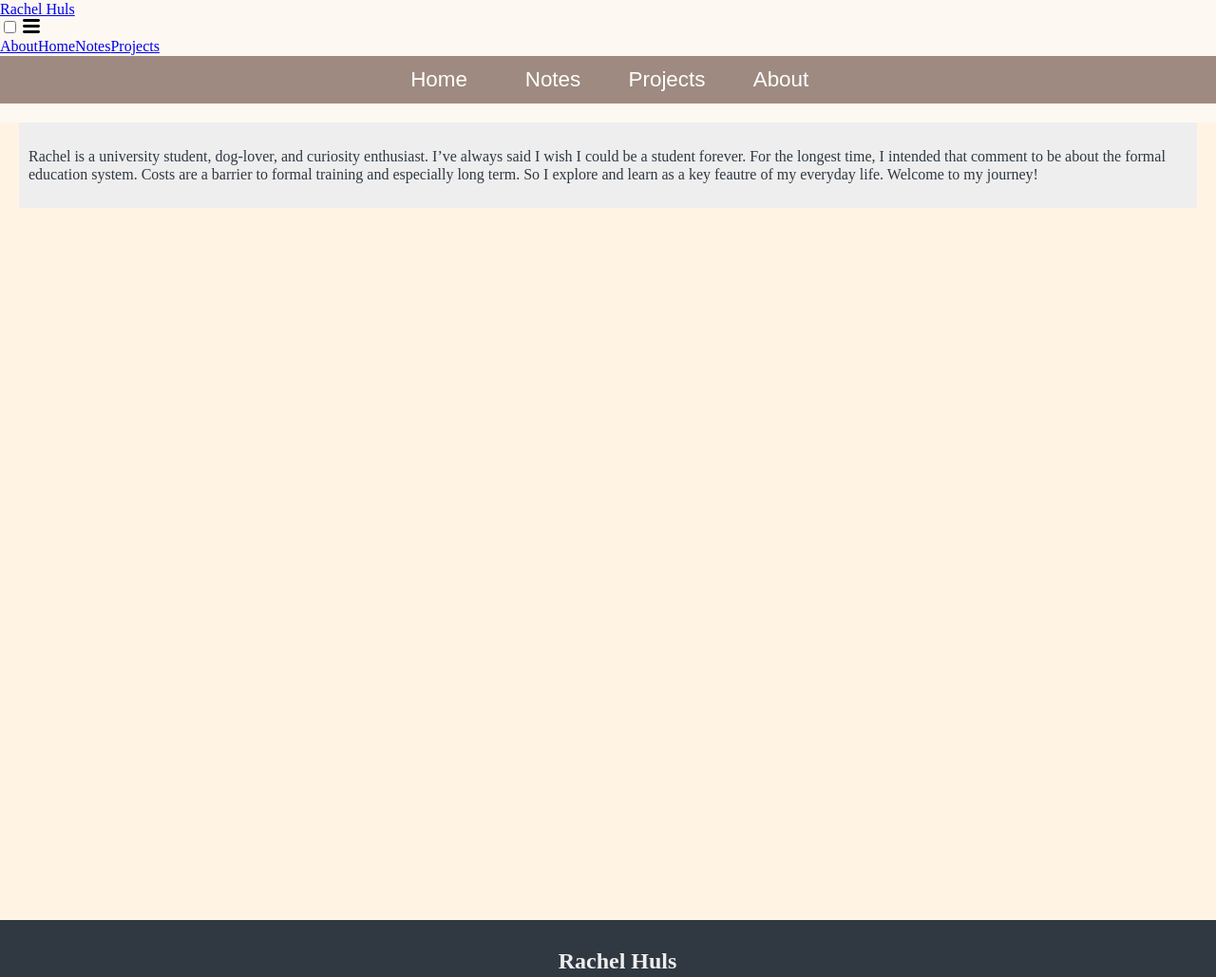
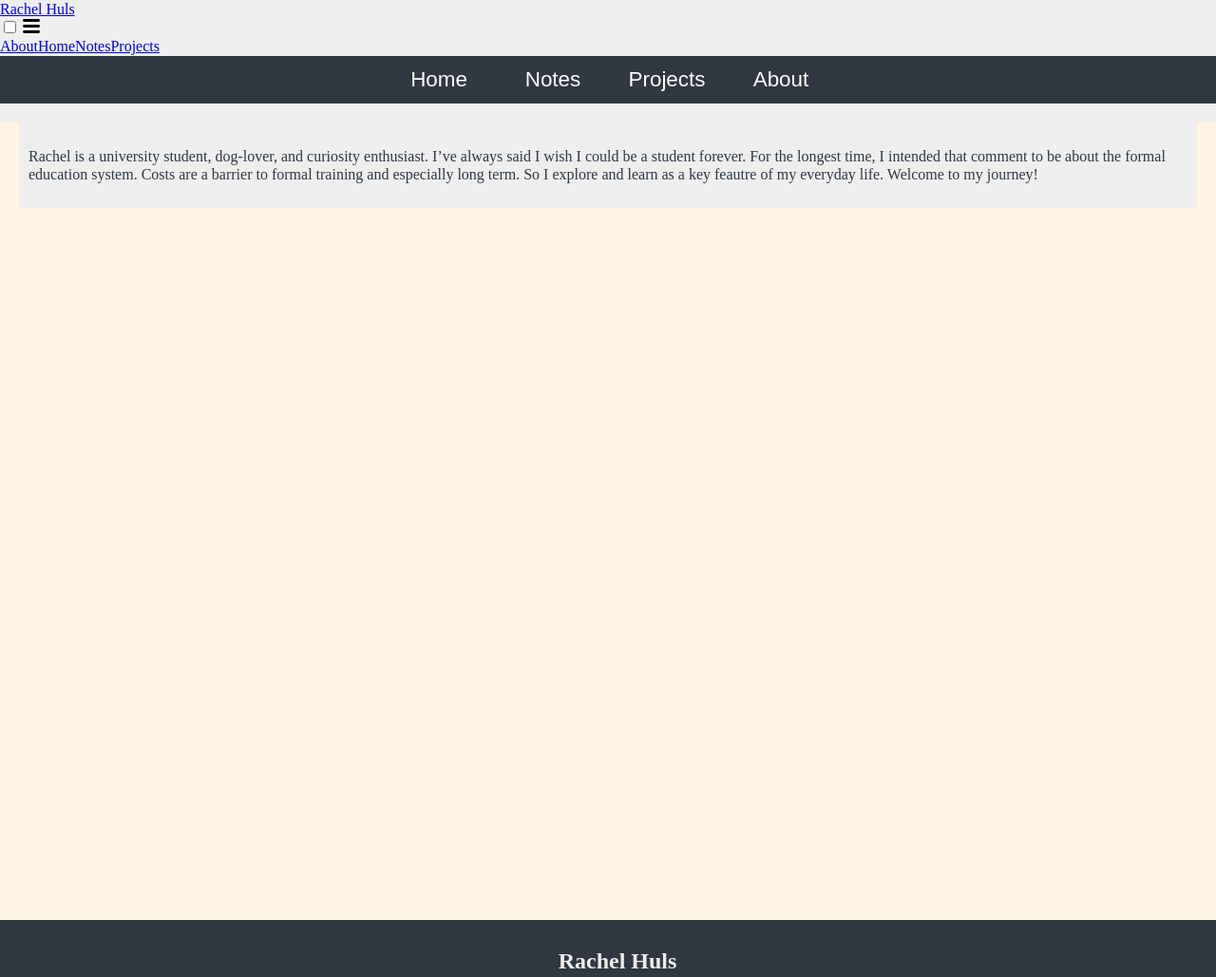
Before and after one commit to rachelhuls/rachelhuls.github.io, a Jekyll site: the page built from index.html, in a window 1280 px wide. Shown: the whole page at 95% size. Built offline with Jekyll 4.4.1, drawn with Linux system fonts in a browser that asks for light colours.

Commit message:
Update main.scss

```diff
--- a/_sass/main.scss
+++ b/_sass/main.scss
@@ -4,8 +4,8 @@
 .header {
   padding: 10px;
   text-align: center;
-  background: #FDF8F2;
-  color: #A9AEB2;
+  background: #303841;
+  color: #EEEEEE;
 }
 
 /*
@@ -18,15 +18,15 @@
 */
 body {
   margin: 0;
-  background: #FDF8F2;
-  color: #4A4F52;
+  background: #EEEEEE;
+  color: #303841;
   font-weight: 400;
   line-height:1.2;
 }
 
 .nav ul {
   list-style: none;
-  background-color: #9E8A81;
+  background-color: #303841;
   text-align: center;
   padding: 0;
   margin: 0;
@@ -47,7 +47,7 @@
 }
 
 .nav a:hover {
-  background-color: #A9AEB2;
+  background-color: #00ADB5;
 }
 
 .nav a.active {
```
